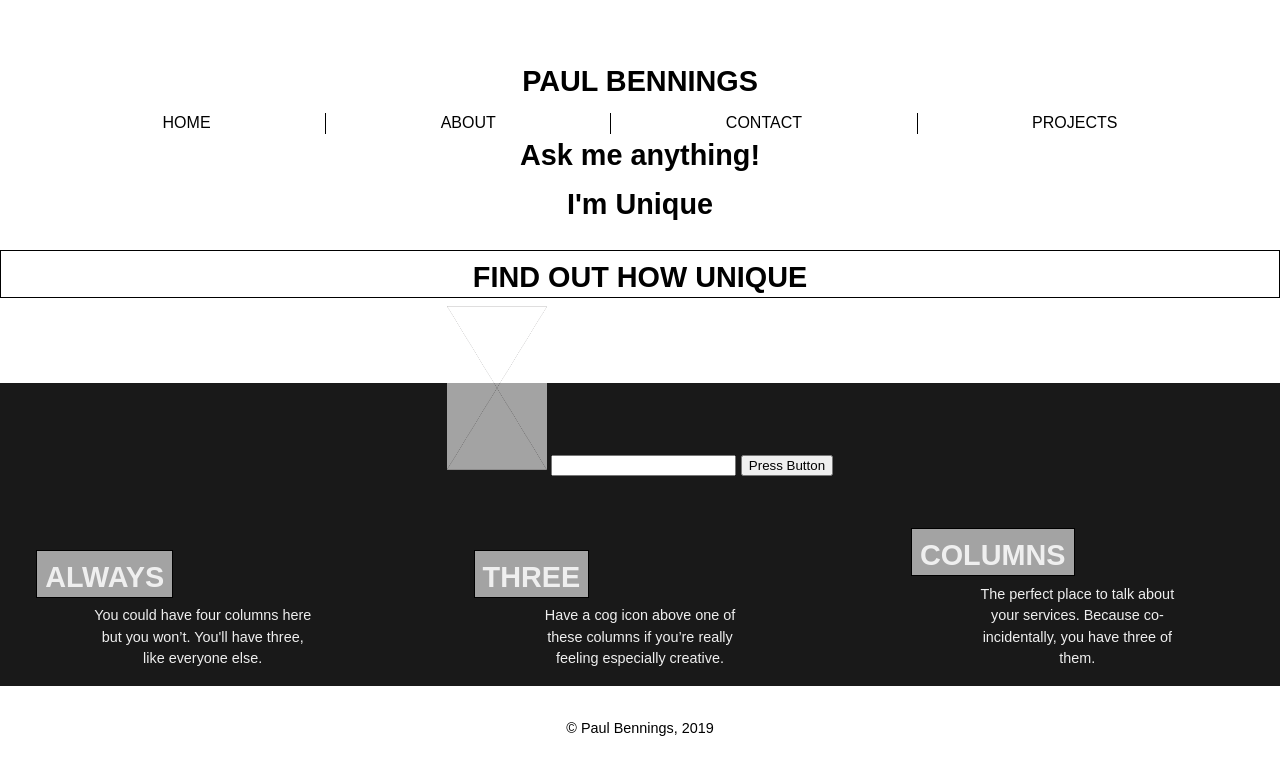
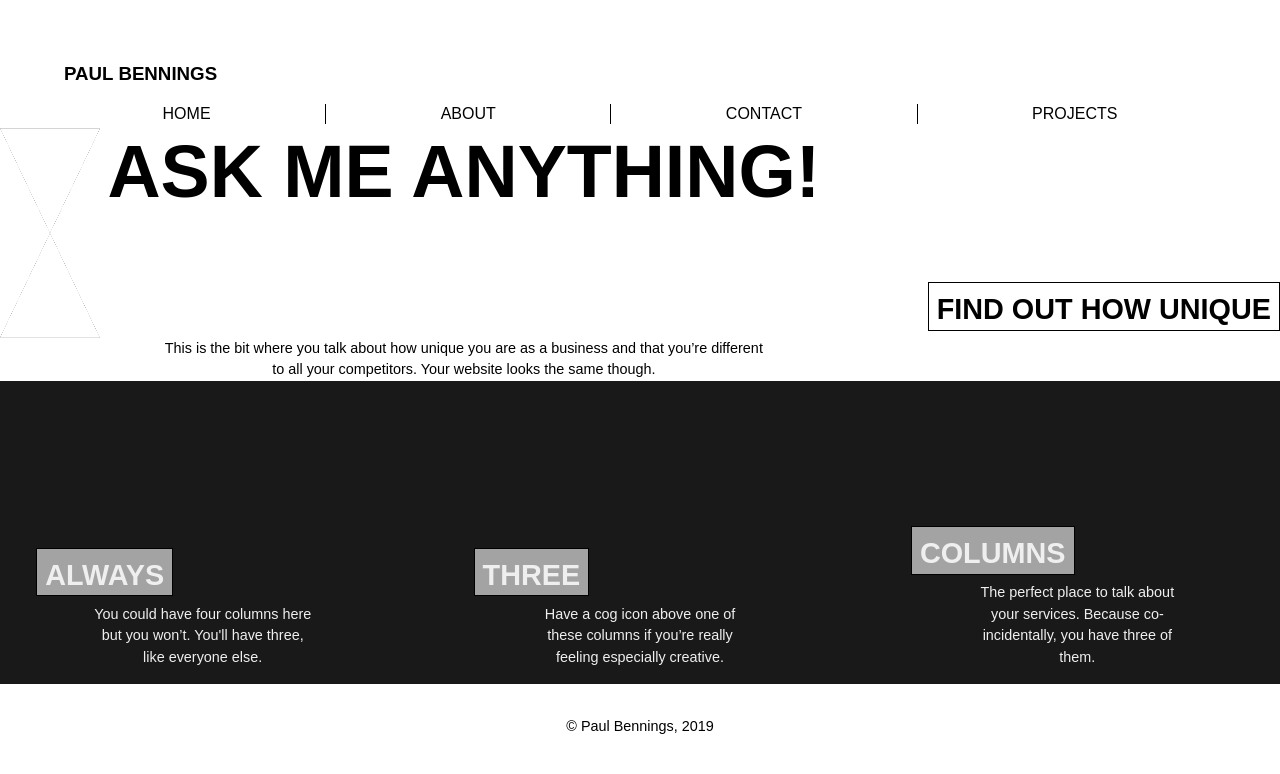
Before and after one commit to pbennings/final_project, a plain HTML site: page index.html in a window 1280 px wide. Drawn offline with Linux system fonts and the light colour scheme; no server answers.

Commit message:
stylizing grid

```diff
--- a/index.html
+++ b/index.html
@@ -9,7 +9,7 @@
   </head>
   <body>
   <header>
-    <h1><a href="#">Paul Bennings</a></h1>
+    <h3 class ='name'><a href="#">Paul Bennings</a></h1>
     <nav role="navigation"><ul>
       <li><a href="#">Home</a></li>
       <li><a href="#">About</a></li>
@@ -20,8 +20,17 @@
   </header>
   <main role="main">
     <section class="hero">
-    <h1 id="sub-text">Ask me anything!</h1>
+    <h1>Ask me anything!</h1>
+    <h2>
+      <a href="#">Find Out How Unique</a>
+    </h2>
+    <img src="img/box.png" alt="empty box">
     <p>
+        This is the bit where you talk about how unique you are as a business and that you’re different to all your competitors. Your website looks the same though.
+    </p>
+    </section>
+
+    <!-- <p>
       <form id="pauls-form">
         <h1>I'm Unique</h1>
         <h2><a href="">Find Out How Unique</a></h2>
@@ -30,7 +39,7 @@
         <button id="post">Press Button</button>
       </form>
       <ol id="list"></ol>
-    </p>
+    </p> -->
       </section>
       <section class="talking-points">
         <div>
--- a/style.css
+++ b/style.css
@@ -21,7 +21,9 @@ text-align: center;
 h1 {
   line-height: 1.2;
 }
-
+.name{
+  text-align: left;
+}
 a {
   color: black;
   text-decoration: none;
@@ -45,14 +47,14 @@ h1 {
   font-size: 1.8rem;
 }
 
-@media (min-width: 500px) {
-  display: flex;
+/* @media (min-width: 500px) {
+  display flex {
   justify-content: space-between;
   align-items: flex-end;
   h1 {
     margin: 0 1em 0 0;
   }
-}
+} */
 
 nav ul {
   display: flex;
@@ -83,10 +85,11 @@ nav li:last-child {
 
 .hero {
   display: grid;
+  /* background-image: url("img/box.png"); */
   @media (max-width: 880px) {
     grid-template-columns: 1fr 1fr 1fr 1fr;
-    grid-template-columns: 1fr 1fr 1fr 1fr;
-    grid-template-rows: 1fr 1fr 1fr;
+    /* grid-template-columns: 1fr 1fr 1fr 1fr; */
+    grid-template-rows: 1fr 1fr 1fr 1fr;
     grid-gap: 2em;
     margin: 2rem 0;
     justify-content: center;
@@ -94,7 +97,7 @@ nav li:last-child {
   }
 }
 
-.sub-text {
+h1 {
   text-transform: uppercase;
   grid-column: 1 / -1;
   grid-row: 2 / 3;
```
